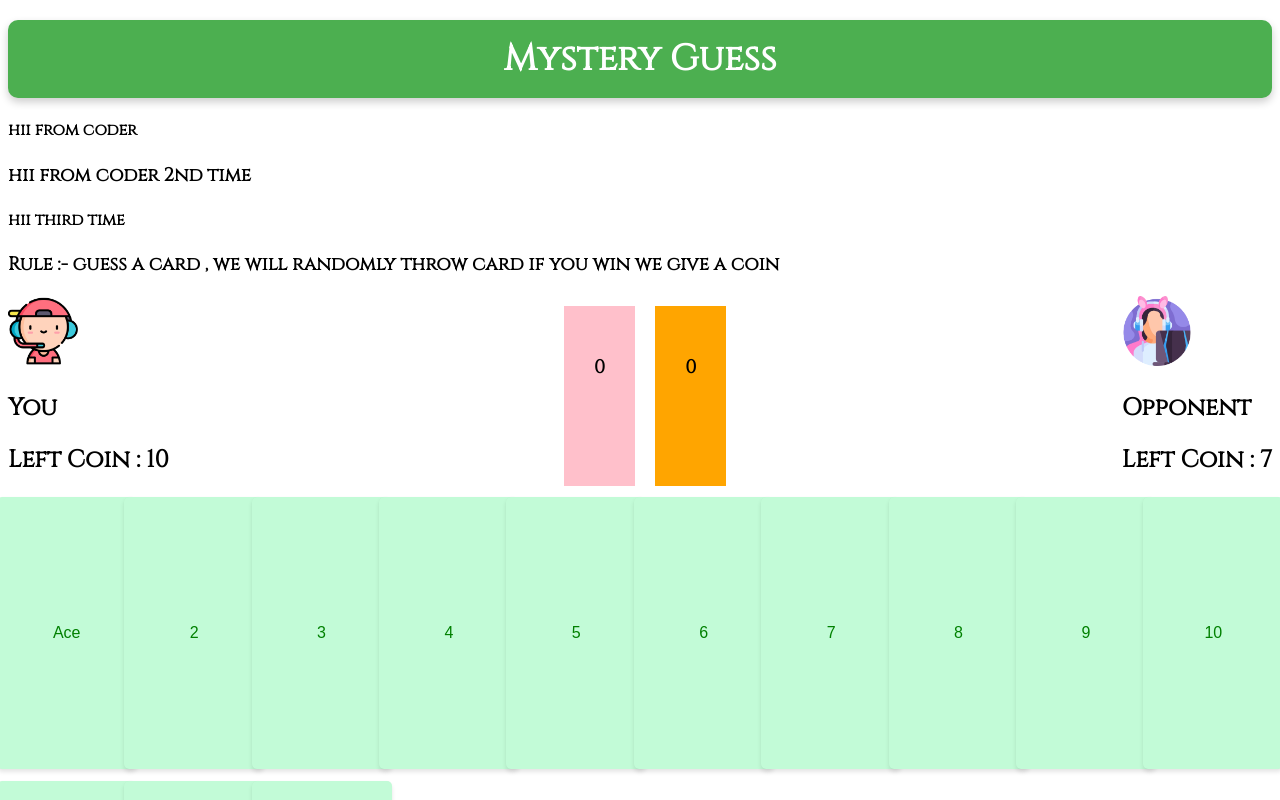
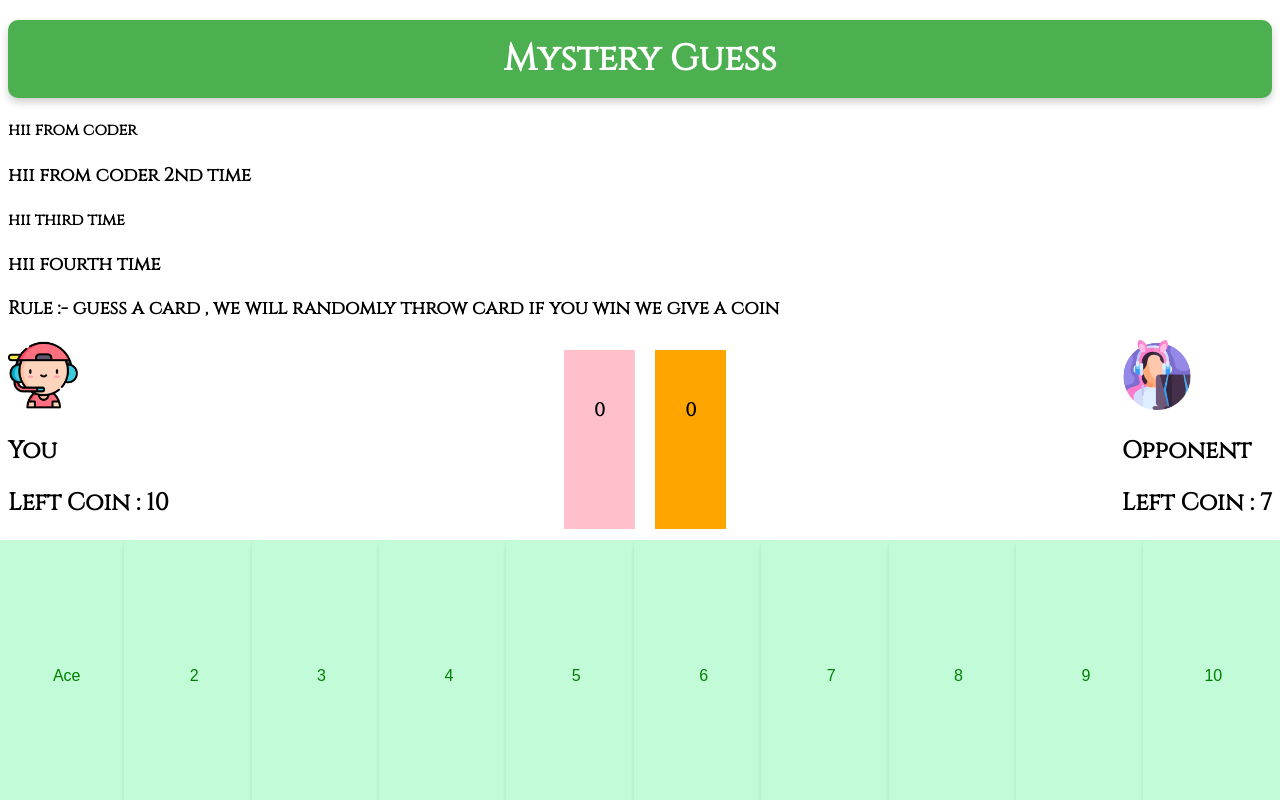
Before and after one commit to krrishcoder/Mystery-Guess-Game, a React (Vite) app: page / in a window 1280 px wide. Shown: the top 800 px of the page. Built offline with nearby package versions, Linux system fonts and the light colour scheme.

Commit message:
my commit bro 4th  time

```diff
--- a/src/App.jsx
+++ b/src/App.jsx
@@ -160,6 +160,7 @@ useEffect(() => {
       <h4>hii from coder</h4>
       <h3>hii from coder 2nd time</h3>
       <h4>hii third time</h4>
+      <h3>hii fourth time</h3>
           <h3>Rule :-  guess a card , we will randomly throw card if you win we give a coin </h3>
 
           <h3 style={{color:'red'}}>{greet}</h3>
```
